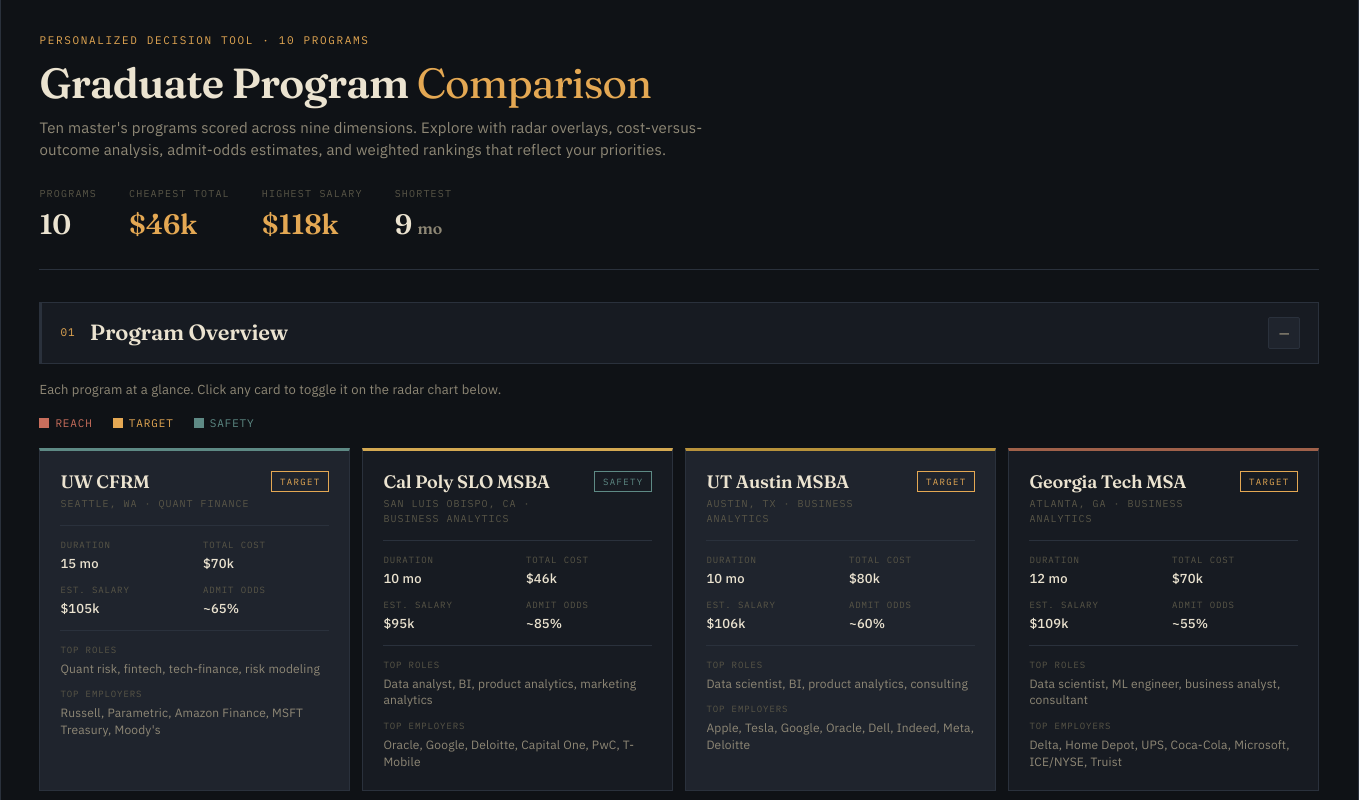
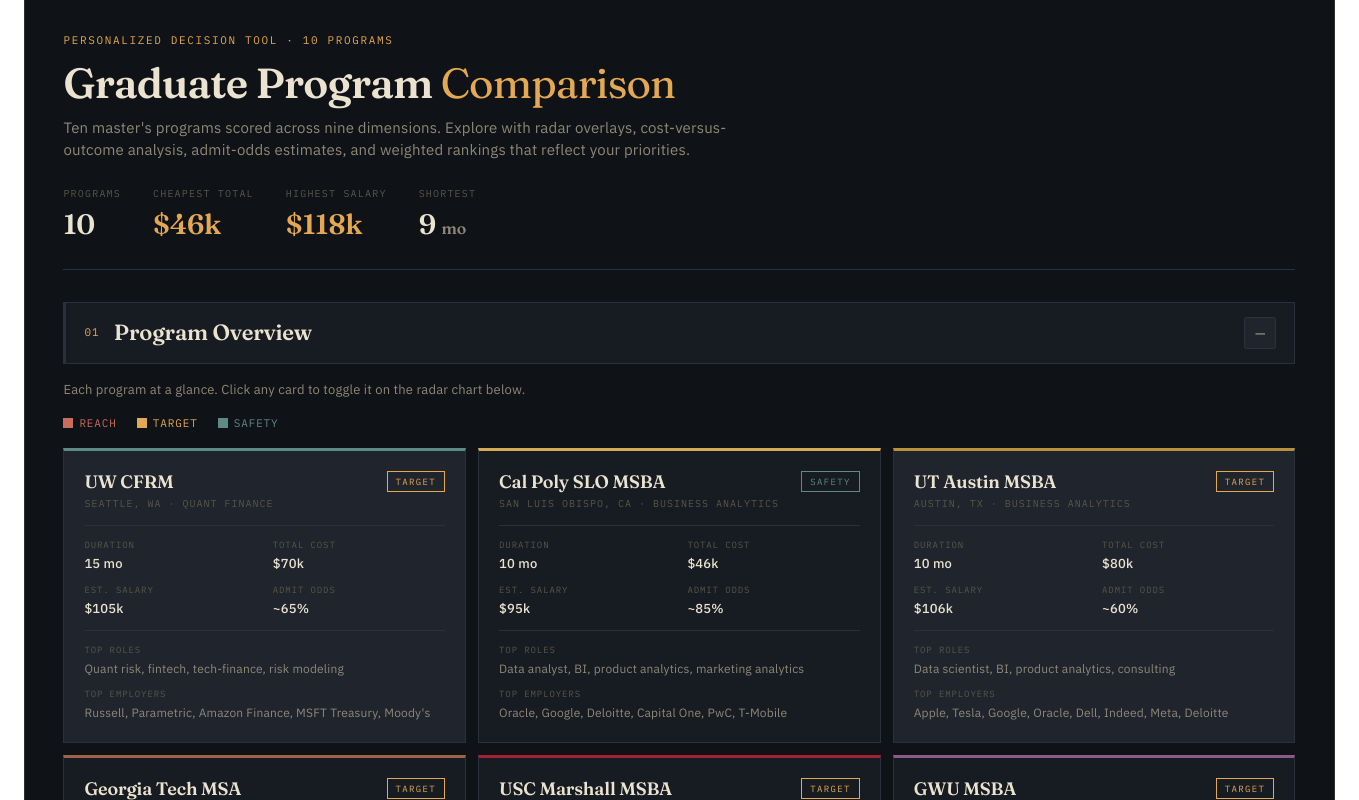
Before and after one commit to bvazrala/masters_programs_dashboard, a React (Vite) app in the folder program-comparisons/: page / in a window 1280 px wide. Shown: the top 800 px of the page, 1359 px wide, since content can reach past the window. Built offline with nearby package versions, Linux system fonts and the light colour scheme.

Commit message:
Add 24px side margins for visual breathing room

```diff
--- a/program-comparisons/src/index.css
+++ b/program-comparisons/src/index.css
@@ -55,7 +55,8 @@ body {
 }
 
 #root {
-  width: 100%;
+  width: calc(100% - 48px);
+  margin: 0 24px;
   min-height: 100svh;
   display: flex;
   flex-direction: column;
```
